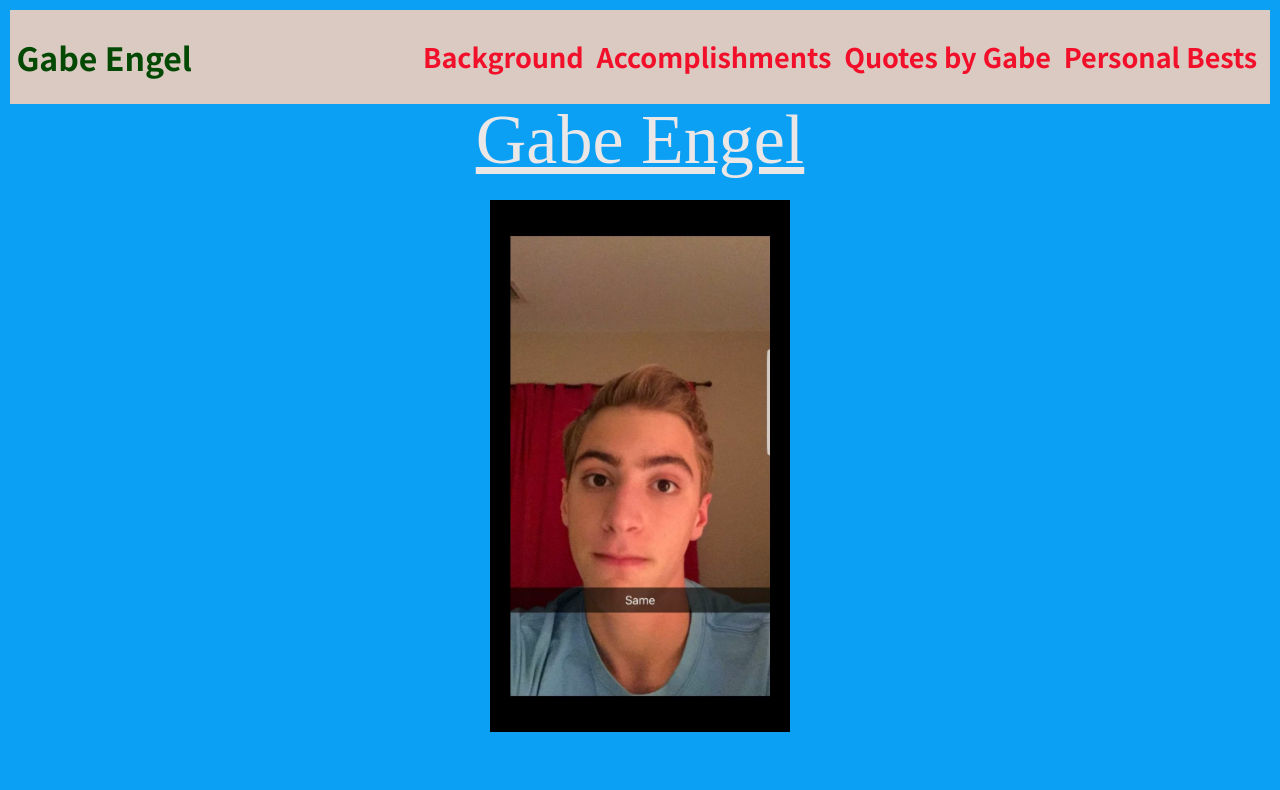
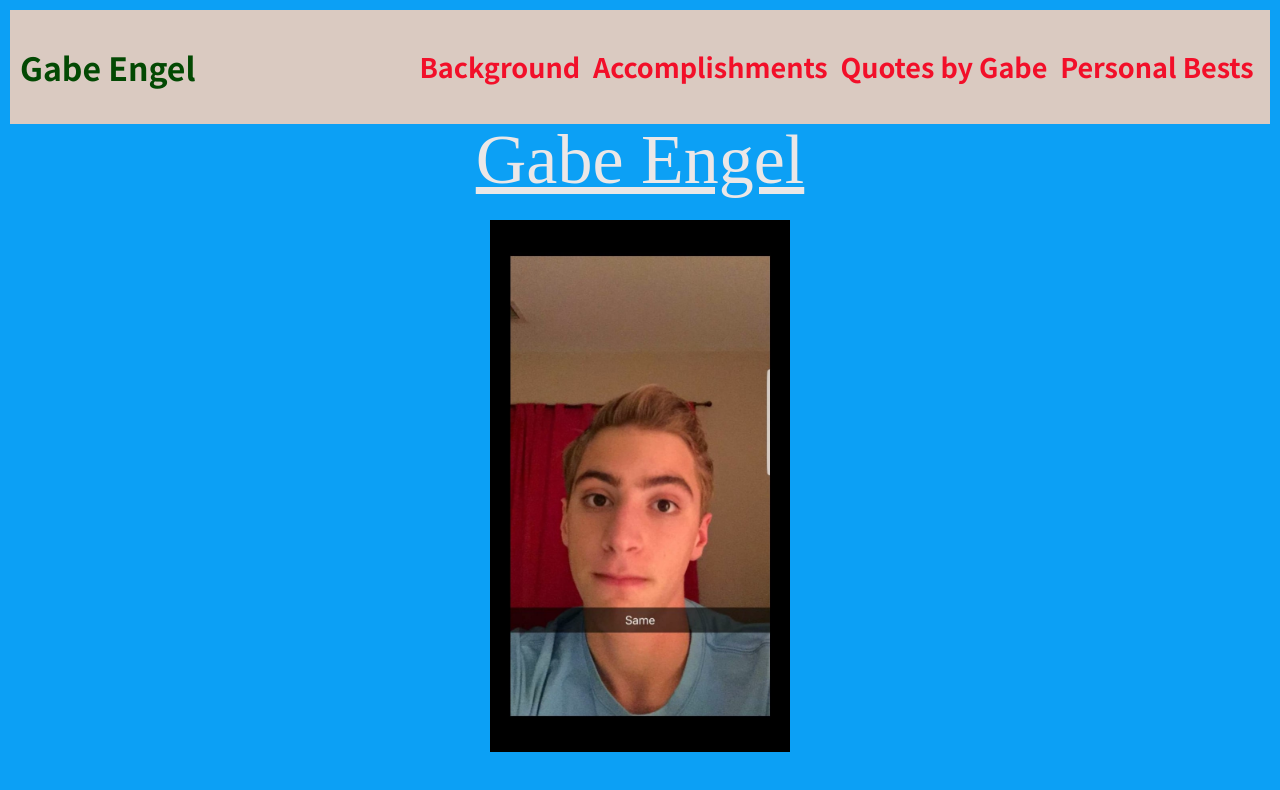
Before and after one commit to IanT0305/Gabe-Engel, a plain HTML site: page index.html in a window 1280 px wide. Drawn offline with Linux system fonts and the light colour scheme; a web font is replaced by a local one.

Commit message:
Add files via upload

```diff
--- a/css/main.css
+++ b/css/main.css
@@ -136,6 +136,9 @@ a:active {
 
 .navbar {
     background-color: rgb(218, 202, 193);
+    margin-left: auto;
+    margin-right: auto;
+    padding: 10px;
   }
 
   .navbar-brand {
```
